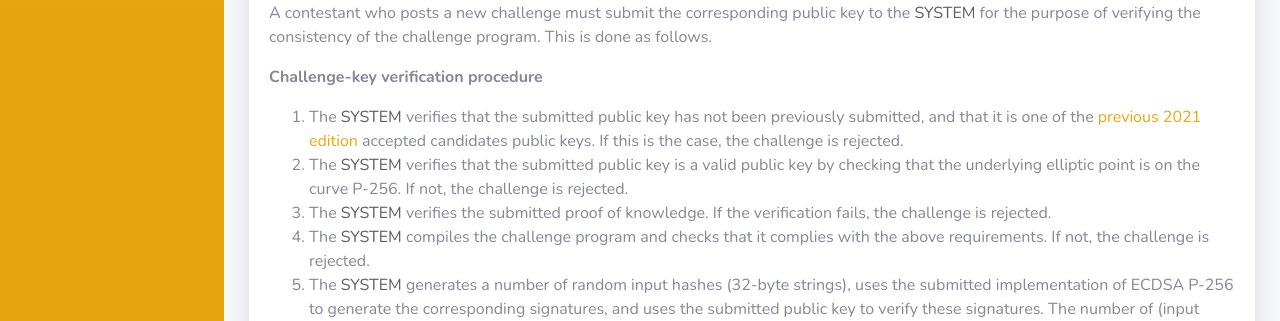
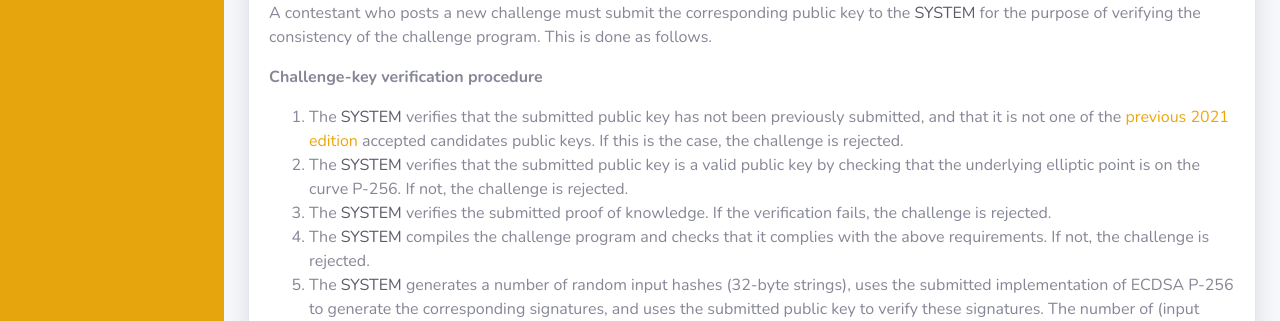
Before and after one commit to CryptoExperts/whibox_contest_submission_server, a Python web app: template services/web-dev/app/templates/rules.html in a window 1280 px wide. Shown: the part 1683-2004 px from the top of the page. Run offline with Jinja, Linux system fonts and the light colour scheme; the template is opened without the code that fills it, so the values that code supplies are empty.

Commit message:
Small fix in rules.

```diff
--- a/services/web-dev/app/templates/rules.html
+++ b/services/web-dev/app/templates/rules.html
@@ -210,7 +210,7 @@ The <code>SECCOMP</code> filters setup can be found <a href="https://github.com/
           <p><strong>Challenge-key verification procedure</strong></p>
           <ol>
             <li>
-              The <span class="text-dark">SYSTEM</span> verifies that the submitted public key has not been previously submitted, and that it is one of the <a href=https://whibox.io/contests/2021/dashboard>previous 2021 edition</a> accepted candidates public keys. If this is the case, the challenge is rejected.
+              The <span class="text-dark">SYSTEM</span> verifies that the submitted public key has not been previously submitted, and that it is not one of the <a href=https://whibox.io/contests/2021/dashboard>previous 2021 edition</a> accepted candidates public keys. If this is the case, the challenge is rejected.
             </li>
             <li>
               The <span class="text-dark">SYSTEM</span> verifies that the submitted public key is a valid public key by checking that the underlying elliptic point is on the curve P-256.
```
